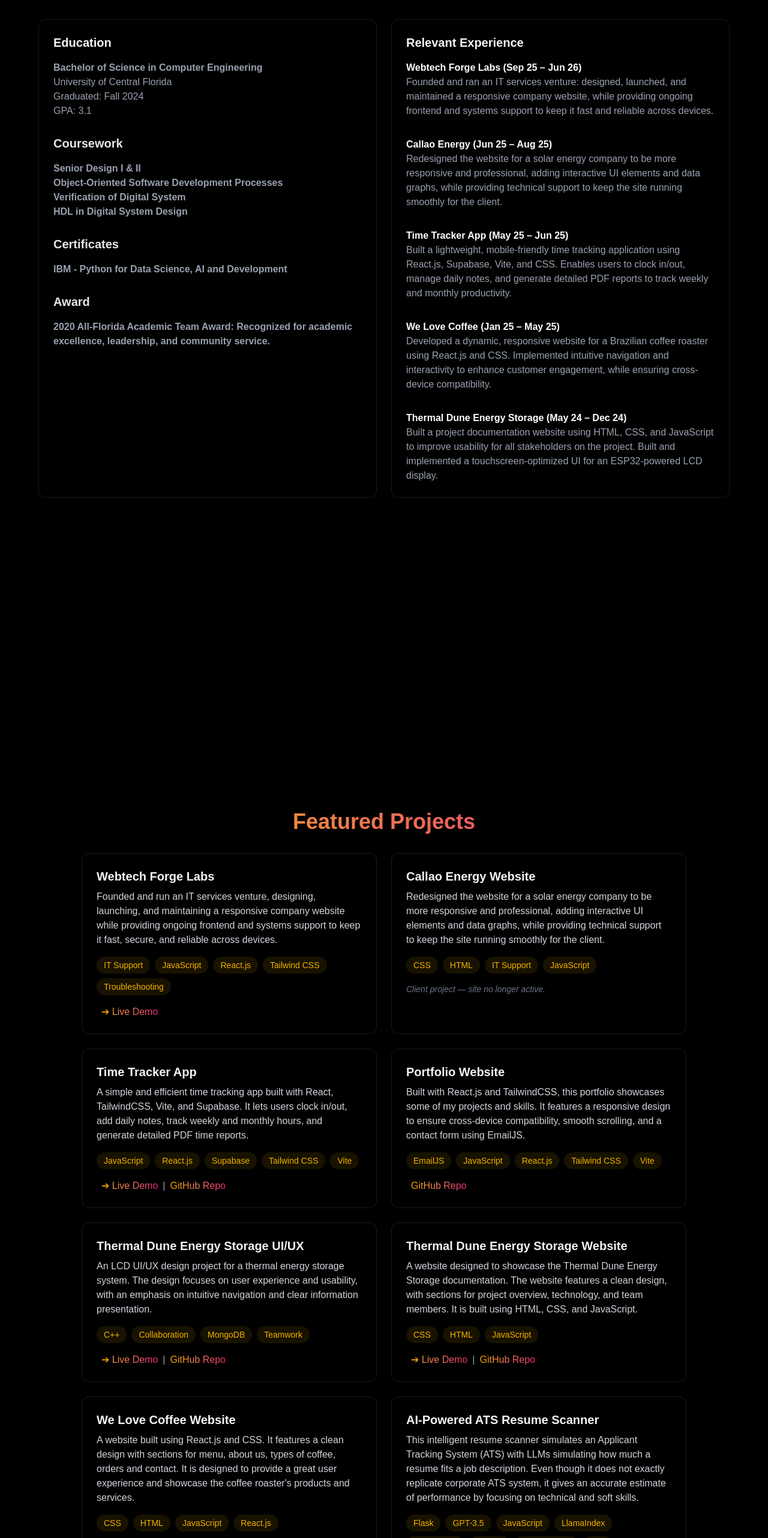
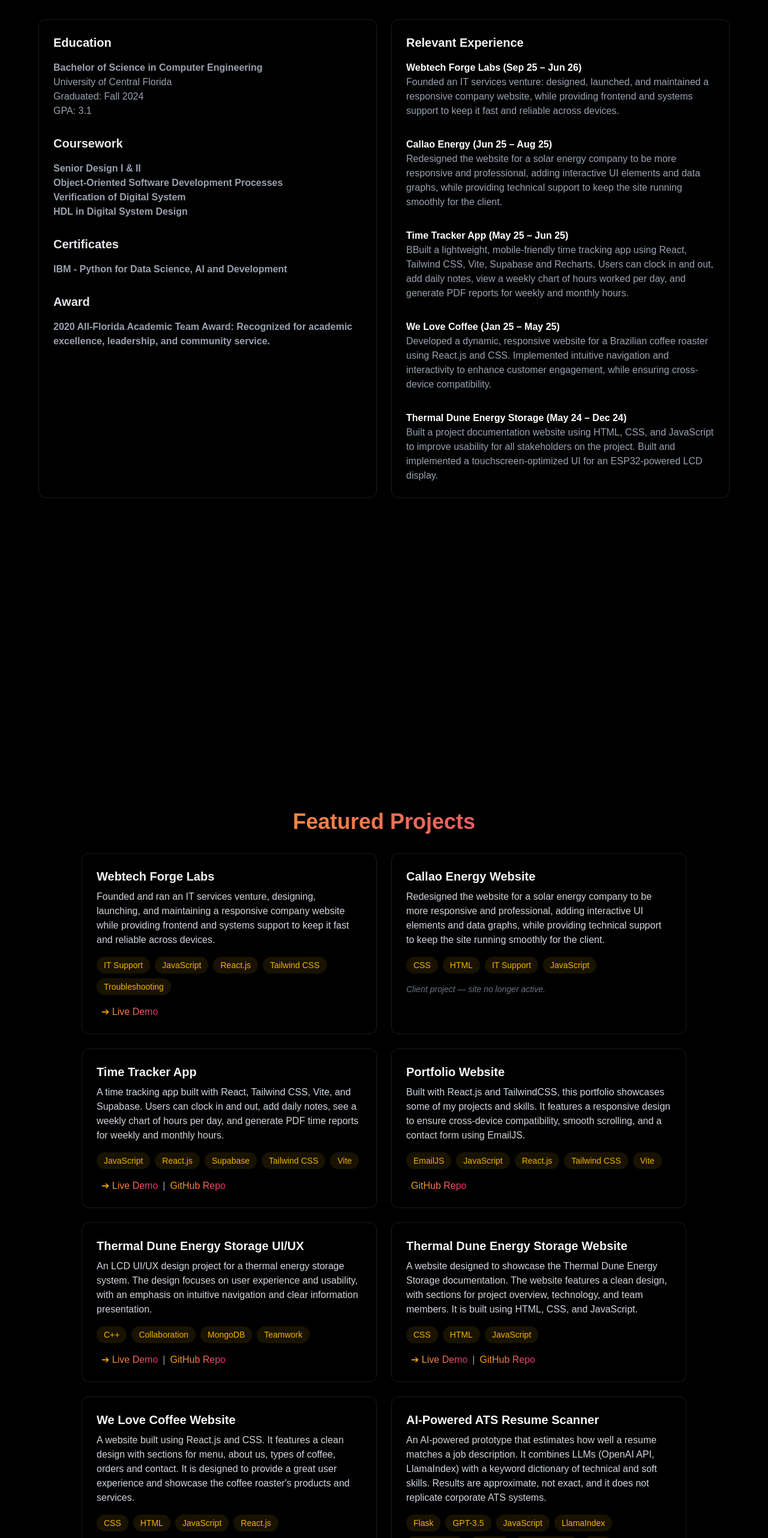
Before and after one commit to fpfrances/portfolio, a React (Vite) app: page / in a window 1280 px wide. Shown: the part 1382-3946 px from the top of the page at 60% size. Built offline with nearby package versions, Linux system fonts and the light colour scheme.

Commit message:
Update project descriptions in About section for clarity and accuracy

```diff
--- a/src/components/sections/About.jsx
+++ b/src/components/sections/About.jsx
@@ -110,8 +110,8 @@ export const About = () => {
                         <div className="space-y-8 text-gray-400">
                             <div>
                             <h4 className="text-white"><strong>Webtech Forge Labs (Sep 25 – Jun 26)</strong></h4>
-                                <p>Founded and ran an IT services venture: designed, launched, and maintained a responsive
-                                company website, while providing ongoing frontend and systems support to keep it fast and reliable
+                                <p>Founded an IT services venture: designed, launched, and maintained a responsive
+                                company website, while providing frontend and systems support to keep it fast and reliable
                                 across devices.
                                 </p>
                             </div>
@@ -124,8 +124,8 @@ export const About = () => {
                             </div>
                             <div>
                             <h4 className="text-white"><strong> Time Tracker App (May 25 – Jun 25)</strong></h4>
-                                <p>Built a lightweight, mobile-friendly time tracking application using React.js, Supabase, Vite, and CSS.
-                                Enables users to clock in/out, manage daily notes, and generate detailed PDF reports to track weekly and monthly productivity.
+                                <p>BBuilt a lightweight, mobile-friendly time tracking app using React, Tailwind CSS, Vite, Supabase and Recharts.
+                                Users can clock in and out, add daily notes, view a weekly chart of hours worked per day, and generate PDF reports for weekly and monthly hours.
                                 </p>
                             </div>
                             <div>
--- a/src/components/sections/Projects.jsx
+++ b/src/components/sections/Projects.jsx
@@ -11,9 +11,8 @@ export const Projects = () => {
                         hover:shadow-[0_0_15px_rgba(234,179,8,0.4)] transition">
                         <h3 className="text-xl font-bold mb-2">Webtech Forge Labs</h3>
                         <p className="text-gray-300 mb-4">
-                        Founded and run an IT services venture, designing, launching, and maintaining a responsive
-                        company website while providing ongoing frontend and systems support to keep it fast,
-                        secure, and reliable across devices.
+                        Founded and ran an IT services venture, designing, launching, and maintaining a responsive company website
+                        while providing frontend and systems support to keep it fast and reliable across devices.
                         </p>
                         <div className="flex flex-wrap gap-2">
                             {["IT Support", "JavaScript", "React.js", "Tailwind CSS", "Troubleshooting"].map((tech, key) => (
@@ -51,8 +50,8 @@ export const Projects = () => {
                         hover:shadow-[0_0_15px_rgba(234,179,8,0.4)] transition">
                         <h3 className="text-xl font-bold mb-2">Time Tracker App</h3>
                         <p className="text-gray-300 mb-4">
-                        A simple and efficient time tracking app built with React, TailwindCSS, Vite, and Supabase.
-                        It lets users clock in/out, add daily notes, track weekly and monthly hours, and generate detailed PDF time reports.
+                        A time tracking app built with React, Tailwind CSS, Vite, and Supabase. Users can clock in and out,
+                        add daily notes, see a weekly chart of hours per day, and generate PDF time reports for weekly and monthly hours.
                         </p>
                         <div className="flex flex-wrap gap-2">
                             {["JavaScript", "React.js", "Supabase", "Tailwind CSS", "Vite"].map((tech, key) => (
@@ -163,8 +162,8 @@ export const Projects = () => {
                         hover:shadow-[0_0_15px_rgba(234,179,8,0.4)] transition">
                         <h3 className="text-xl font-bold mb-2">AI-Powered ATS Resume Scanner</h3>
                         <p className="text-gray-300 mb-4">
-                        This intelligent resume scanner simulates an Applicant Tracking System (ATS) with LLMs simulating how much a resume fits a job description.
-                        Even though it does not exactly replicate corporate ATS system, it gives an accurate estimate of performance by focusing on technical and soft skills.
+                        An AI-powered prototype that estimates how well a resume matches a job description. It combines LLMs (OpenAI API, LlamaIndex) with
+                        a keyword dictionary of technical and soft skills. Results are approximate, not exact, and it does not replicate corporate ATS systems.
                         </p>
                         <div className="flex flex-wrap gap-2">
                             {["Flask", "GPT-3.5", "JavaScript", "LlamaIndex", "OpenAI API", "Python", "Tailwind CSS", "Vite"].map((tech, key) => (
```
